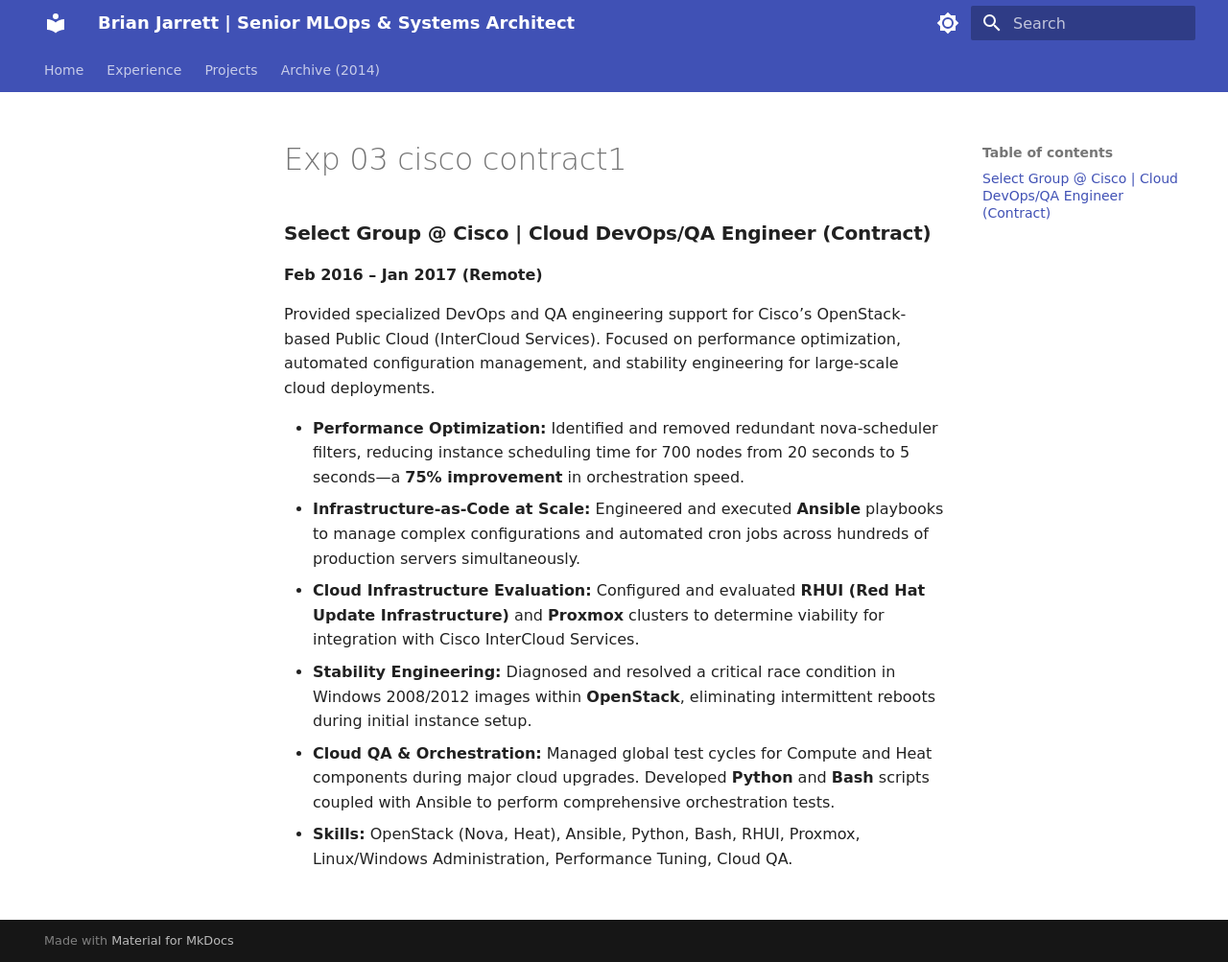
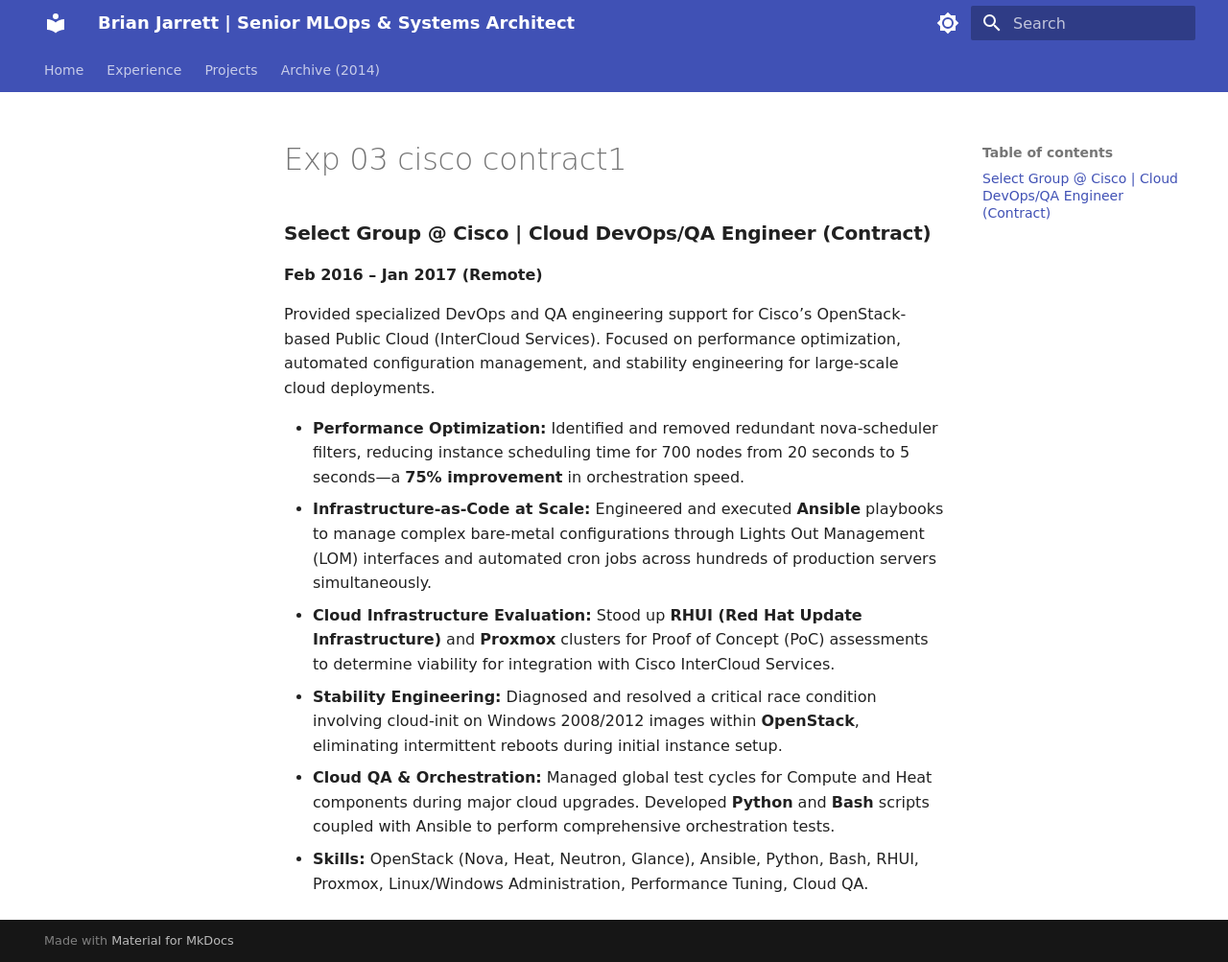
Before and after one commit to celttechie/celttechie.github.io, an MkDocs documentation site: the page built from docs/sections/exp_03_cisco_contract1.md, in a window 1280 px wide and 1003 px high. Shown: the whole window at 96% size. Built offline with MkDocs 1.6.1 and Material for MkDocs 9.7.7, drawn with Linux system fonts in a browser that asks for light colours.

Commit message:
Final updates to experience sections.

```diff
--- a/docs/sections/exp_03_cisco_contract1.md
+++ b/docs/sections/exp_03_cisco_contract1.md
@@ -4,8 +4,8 @@
 Provided specialized DevOps and QA engineering support for Cisco’s OpenStack-based Public Cloud (InterCloud Services). Focused on performance optimization, automated configuration management, and stability engineering for large-scale cloud deployments.
 
 *   **Performance Optimization:** Identified and removed redundant nova-scheduler filters, reducing instance scheduling time for 700 nodes from 20 seconds to 5 seconds—a **75% improvement** in orchestration speed.
-*   **Infrastructure-as-Code at Scale:** Engineered and executed **Ansible** playbooks to manage complex configurations and automated cron jobs across hundreds of production servers simultaneously.
-*   **Cloud Infrastructure Evaluation:** Configured and evaluated **RHUI (Red Hat Update Infrastructure)** and **Proxmox** clusters to determine viability for integration with Cisco InterCloud Services.
-*   **Stability Engineering:** Diagnosed and resolved a critical race condition in Windows 2008/2012 images within **OpenStack**, eliminating intermittent reboots during initial instance setup.
+*   **Infrastructure-as-Code at Scale:** Engineered and executed **Ansible** playbooks to manage complex bare-metal configurations through Lights Out Management (LOM) interfaces and automated cron jobs across hundreds of production servers simultaneously.
+*   **Cloud Infrastructure Evaluation:** Stood up **RHUI (Red Hat Update Infrastructure)** and **Proxmox** clusters for Proof of Concept (PoC) assessments to determine viability for integration with Cisco InterCloud Services.
+*   **Stability Engineering:** Diagnosed and resolved a critical race condition involving cloud-init on Windows 2008/2012 images within **OpenStack**, eliminating intermittent reboots during initial instance setup.
 *   **Cloud QA & Orchestration:** Managed global test cycles for Compute and Heat components during major cloud upgrades. Developed **Python** and **Bash** scripts coupled with Ansible to perform comprehensive orchestration tests.
-*   **Skills:** OpenStack (Nova, Heat), Ansible, Python, Bash, RHUI, Proxmox, Linux/Windows Administration, Performance Tuning, Cloud QA.
+*   **Skills:** OpenStack (Nova, Heat, Neutron, Glance), Ansible, Python, Bash, RHUI, Proxmox, Linux/Windows Administration, Performance Tuning, Cloud QA.
```
Also changed, not shown: docs/sections/exp_01_cisco_tl.md (+2 -2 lines), docs/sections/exp_02_cisco_ce.md (+1 -1 lines), docs/sections/exp_04_als.md (+2 -2 lines), docs/sections/exp_05_garfield.md (+1 -1 lines).
